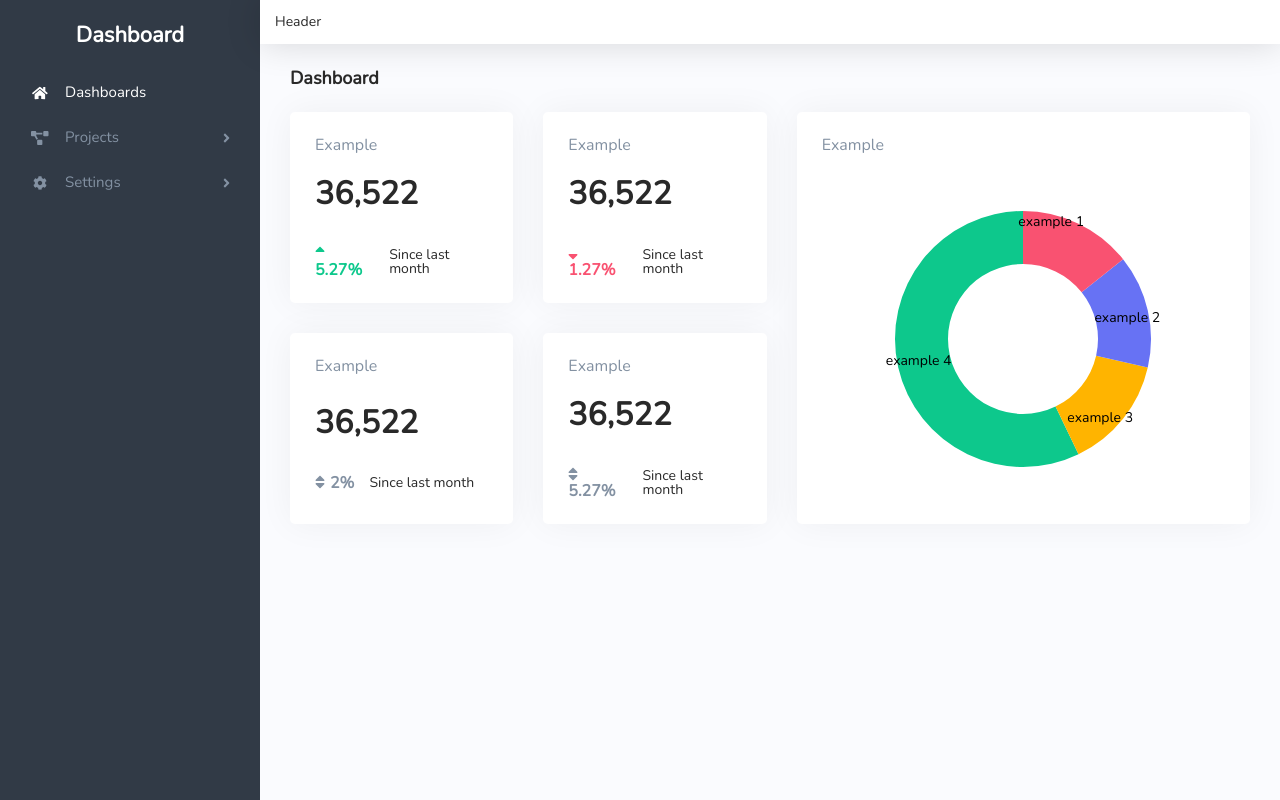
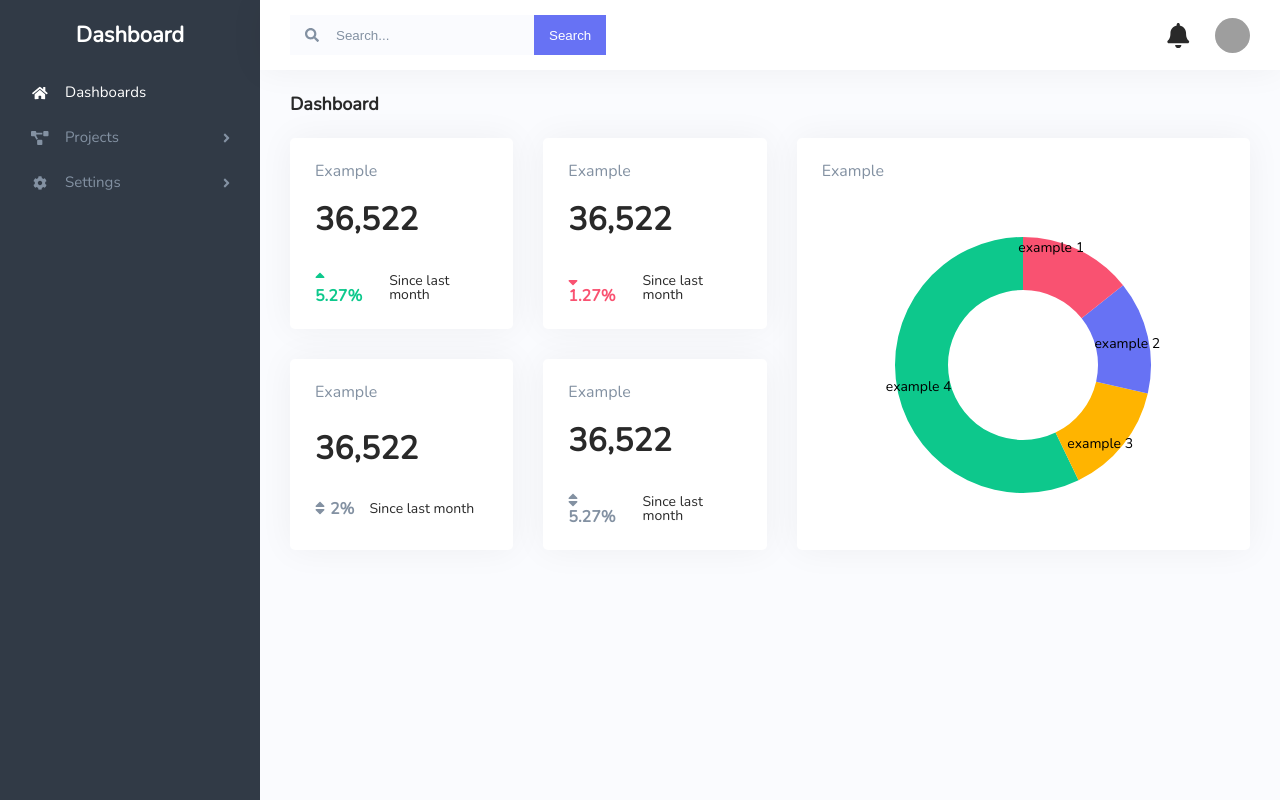
Before and after one commit to seung-juv/dashboard-react, a React (Create React App) app: page /#/ in a window 1280 px wide. Built offline with nearby package versions, Linux system fonts and the light colour scheme; grey boxes are pictures that could not be loaded.

Commit message:
Getting Header

```diff
--- a/src/components/Header.js
+++ b/src/components/Header.js
@@ -1,16 +1,94 @@
 import React from "react";
 import styled from "styled-components";
+import useInput from "../hooks/useInput";
+import { FontAwesomeIcon } from "@fortawesome/react-fontawesome";
+import { faSearch, faBell } from "@fortawesome/free-solid-svg-icons";
 
 const Container = styled.header`
+  display: flex;
+  height: 70px;
+  align-items: center;
   flex: 1;
-  padding: 15px;
+  padding: 15px 30px;
   background-color: ${props => props.theme.whiteColor};
-  box-shadow: 0 0 35px 0 rgba(0, 0, 0, .15);
+  box-shadow: 0 0 35px 0 rgba(0, 0, 0, .05);
   margin-bottom: 25px;
+  justify-content: space-between;
 `;
 
-function Header(props) {
-  return <Container>Header</Container>;
-}
+const SearchWrapper = styled.form`
+  display: flex;
+  height: 100%;
+`;
+
+const SearchContainer = styled.div`
+  display: flex;
+  align-items: center;
+  padding: 5px 0 5px 15px;
+  box-sizing: border-box;
+  background-color: ${props => props.theme.backgroundColor};
+`;
+
+const SearchInput = styled.input`
+  background-color: transparent;
+  border: 0;
+  width: 200px;
+  margin-left: 15px;
+  font-weight: 300;
+  &::placeholder {
+    color: ${props => props.theme.darkGreyColor};
+  }
+`;
+
+const SearchIcon = styled(FontAwesomeIcon)`
+  color: ${props => props.theme.darkGreyColor};
+`;
+
+const UserInfoContainer = styled.div`
+  display: flex;
+  align-items: center;
+`;
+
+const NotificationIcon = styled(FontAwesomeIcon)`
+  width: 25px;
+  height: 25px;
+  margin-right: 25px;
+  color: ${props => props.theme.blackColor};
+`;
+
+const Avatar = styled.img`
+  width: 35px;
+  height: 35px;
+  border-radius: 35px;
+  cursor: pointer;
+`;
+
+const Submit = styled.input`
+  height: 100%;
+  border: 0;
+  padding: 0 15px;
+  background-color: ${props => props.theme.purpleColor};
+  cursor: pointer;
+  color: #fff;
+`;
+
+const Header = props => {
+  const search = useInput("");
+  return (
+    <Container>
+      <SearchWrapper>
+        <SearchContainer>
+          <SearchIcon icon={faSearch} />
+          <SearchInput value={search.value} onChange={search.onChange} placeholder="Search..." />
+        </SearchContainer>
+        <Submit value="Search" type="submit" />
+      </SearchWrapper>
+      <UserInfoContainer>
+        <NotificationIcon icon={faBell} size="2x" />
+        <Avatar src="https://phinf.pstatic.net/contact/20200802_291/1596376539993fFl4q_PNG/avatar_profile.png?type=f130_130" />
+      </UserInfoContainer>
+    </Container>
+  );
+};
 
 export default Header;
--- a/src/styles/GlobalStyles.js
+++ b/src/styles/GlobalStyles.js
@@ -8,7 +8,7 @@ export default createGlobalStyle`
   }
   body, html {
     color: ${props => props.theme.blackColor};
-    background-color: #fafbfe;
+    background-color: ${props => props.theme.backgroundColor};
     font-size: 14px;
     font-family: "Nunito", sans-serif;
   }
--- a/src/styles/Theme.js
+++ b/src/styles/Theme.js
@@ -1,6 +1,7 @@
 export default {
   blackColor: "#292929",
   whiteColor: "#ffffff",
+  backgroundColor: "#fafbfe",
   lightGreyColor: "#bccee4",
   darkGreyColor: "#8391a2",
   mainColor: "#313a46",
```
